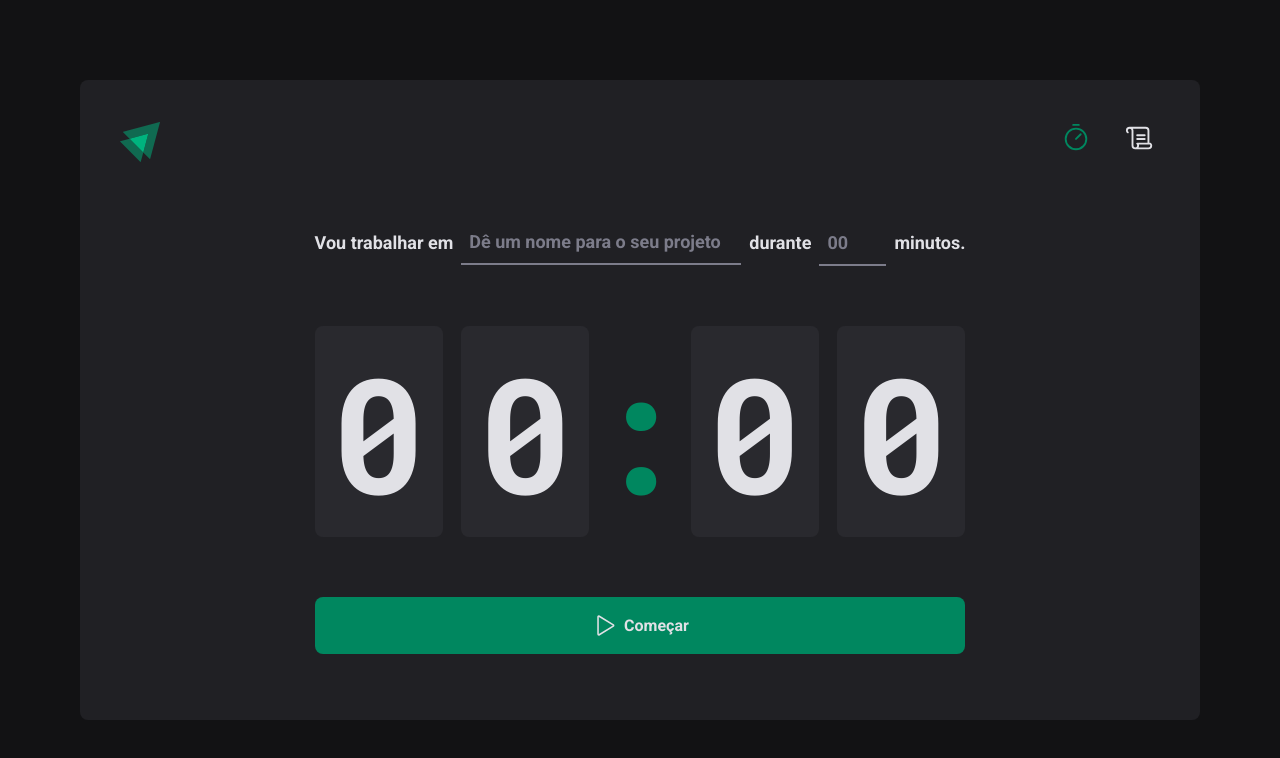
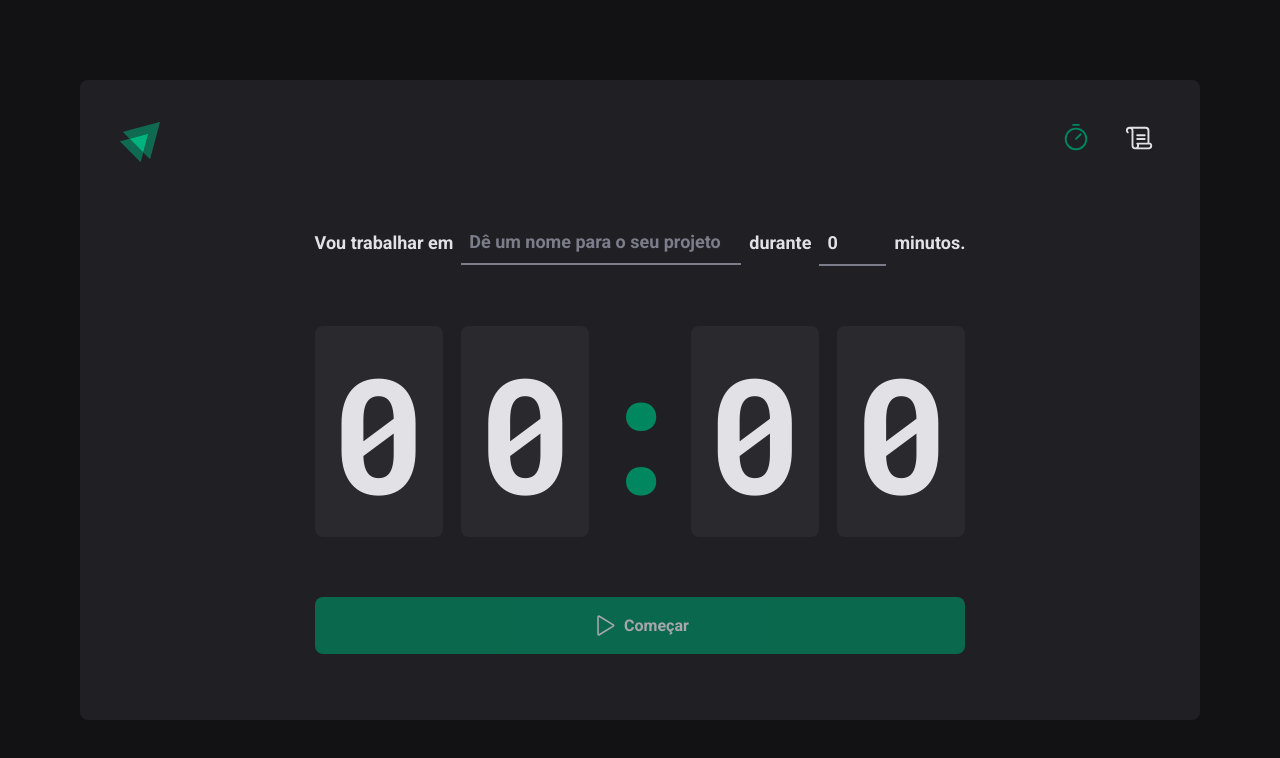
Before and after one commit to brunoobd/ignite-timer, a React (Vite) app: page / in a window 1280 px wide. Shown: the top 758 px of the page. Built offline with nearby package versions, Linux system fonts and the light colour scheme.

Commit message:
feat: add all cycle functions

```diff
--- a/index.html
+++ b/index.html
@@ -1,5 +1,5 @@
 <!DOCTYPE html>
-<html lang="en">
+<html lang="pt-br">
   <head>
     <meta charset="UTF-8" />
     <meta name="viewport" content="width=device-width, initial-scale=1.0" />
@@ -8,10 +8,9 @@
     <link rel="preconnect" href="https://fonts.gstatic.com" crossorigin />
     <link
       href="https://fonts.googleapis.com/css2?family=Roboto+Mono:ital,wght@0,100..700;1,100..700&family=Roboto:ital,wght@0,100..900;1,100..900&display=swap"
-      rel="stylesheet"
-    />
+      rel="stylesheet" />
 
-    <link rel="icon" type="image/svg+xml" href="/vite.svg" />
+    <link rel="icon" type="image/svg+xml" href="/src/assets/logo.svg" />
 
     <title>Ignite Timer</title>
   </head>
--- a/src/components/Countdown/index.tsx
+++ b/src/components/Countdown/index.tsx
@@ -1,17 +1,66 @@
-import {
-  CountdownContainer,
-  CountdownNumber,
-  CountdownSeparator,
-} from "./style";
+import { useEffect, useState } from "react";
 
-export const Countdown = () => (
-  <CountdownContainer>
-    <CountdownNumber>0</CountdownNumber>
-    <CountdownNumber>0</CountdownNumber>
+import { CountdownContainer, CountdownNumber, CountdownSeparator } from "./style";
 
-    <CountdownSeparator>:</CountdownSeparator>
+import { Cycle } from "@models";
+import { differenceInSeconds } from "date-fns";
 
-    <CountdownNumber>0</CountdownNumber>
-    <CountdownNumber>0</CountdownNumber>
-  </CountdownContainer>
-);
+type Props = {
+  cycleInProgress?: Cycle;
+  onCompleteCountdown: VoidFunction;
+};
+
+export const Countdown = ({ cycleInProgress, onCompleteCountdown }: Props) => {
+  const [elapsedSeconds, setElapsedSeconds] = useState(0);
+  const totalSeconds = cycleInProgress ? cycleInProgress.duration * 60 : 0;
+  const remainingSeconds = cycleInProgress ? totalSeconds - elapsedSeconds : 0;
+
+  const remainingMinutes = Math.floor(remainingSeconds / 60);
+  const remainingSecondsInMinute = remainingSeconds % 60;
+
+  const minutes = String(remainingMinutes).padStart(2, "0");
+  const seconds = String(remainingSecondsInMinute).padStart(2, "0");
+
+  useEffect(() => {
+    let interval: number;
+
+    if (cycleInProgress) {
+      interval = window.setInterval(() => {
+        const newElapsedSeconds = differenceInSeconds(new Date(), cycleInProgress.startDate);
+
+        if (newElapsedSeconds === totalSeconds) {
+          onCompleteCountdown();
+        } else {
+          setElapsedSeconds(newElapsedSeconds);
+        }
+      }, 1000);
+    }
+
+    return () => {
+      window.clearInterval(interval);
+      setElapsedSeconds(0);
+    };
+  }, [cycleInProgress]);
+
+  useEffect(() => {
+    if (cycleInProgress) {
+      document.title = `${minutes}:${seconds}`;
+    }
+
+    return () => {
+      document.title = "Ignite Timer";
+    };
+  }, [cycleInProgress, minutes, seconds]);
+
+  return (
+    <CountdownContainer>
+      <CountdownNumber>{minutes[0]}</CountdownNumber>
+      <CountdownNumber>{minutes[1]}</CountdownNumber>
+
+      <CountdownSeparator>:</CountdownSeparator>
+
+      <CountdownNumber>{seconds[0]}</CountdownNumber>
+      <CountdownNumber>{seconds[1]}</CountdownNumber>
+    </CountdownContainer>
+  );
+};
--- a/src/models/Cycle.ts
+++ b/src/models/Cycle.ts
@@ -4,7 +4,7 @@ export type CycleStatus = "inProgress" | "completed" | "interrupted";
 
 export type Cycle = {
   id: number;
-  task: Task;
+  taskId: Task["id"];
   duration: number;
   startDate: Date;
   status: CycleStatus;
--- a/src/pages/Home/index.tsx
+++ b/src/pages/Home/index.tsx
@@ -1,64 +1,163 @@
-import { Controller, useForm } from "react-hook-form";
-
 import { Button, Countdown } from "@components";
 
-import {
-  HomeContainer,
-  InputContainer,
-  InputLabel,
-  TaskInput,
-  TimeInput,
-} from "./styles";
+import { HomeContainer, InputContainer, InputLabel, TaskInput, DurationInput } from "./styles";
+import { FormEvent, useState } from "react";
+import { Cycle, CycleStatus, Task } from "@models";
+import { getNextId } from "@utils";
+
+type Option = {
+  label: string;
+  value: string;
+};
+
+type TaskId = Task["id"];
 
 export const Home = () => {
-  const { control, watch } = useForm();
+  const [taskInputValue, setTaskInputValue] = useState("");
+  const [taskInputSelectedOption, setTaskInputSelectedOption] = useState<Option | null>(null);
+  const [durationInputValue, setDurationInputValue] = useState<number>(0);
+  const [tasks, setTasks] = useState<Task[]>([
+    { id: 1, title: "Estudar React" },
+    { id: 2, title: "Revisar código" },
+    { id: 3, title: "Implementar API" },
+    { id: 4, title: "Debugar erro" },
+    { id: 5, title: "Refatorar componente" },
+    { id: 6, title: "Testar integração" },
+    { id: 7, title: "Otimizar performance" },
+  ]);
+  const [cycles, setCycles] = useState<Cycle[]>([]);
+  const options = tasks.map(({ id, title }) => ({
+    label: title,
+    value: String(id),
+  }));
+  const cycleInProgress = cycles.find((cycle) => cycle.status === "inProgress");
+  const hasCycleInProgress = !!cycleInProgress;
+  const isValidDuration = durationInputValue && durationInputValue >= 1 && durationInputValue <= 60;
+  const isFormValid =
+    (!!taskInputValue.trim().length || !!taskInputSelectedOption) && isValidDuration;
   const taskInputId = "task-input";
-  const timeInputId = "time-input";
+  const durationInputId = "duration-input";
 
-  const taskInput = watch("task");
+  const noOptionsMessage = () => <p>Sem tarefas com esse nome</p>;
 
-  console.log(taskInput);
+  const resetFormFields = () => {
+    setTaskInputValue("");
+    setTaskInputSelectedOption(null);
+    setDurationInputValue(0);
+  };
+
+  const updateCycleStatus = (status: CycleStatus) => {
+    if (hasCycleInProgress) {
+      resetFormFields();
+
+      setCycles((prevState) =>
+        prevState.map(
+          (cycle): Cycle => (cycle.status === "inProgress" ? { ...cycle, status } : cycle)
+        )
+      );
+    }
+  };
+
+  const handleCompleteCycle = () => updateCycleStatus("completed");
+
+  const handleInterruptCycle = () => updateCycleStatus("interrupted");
+
+  const handleCreateNewCycle = (taskId: TaskId, duration: number) => {
+    const newCycleId = getNextId<Cycle>(cycles);
+
+    setCycles((prevState) => [
+      ...prevState,
+      { id: newCycleId, taskId, duration, startDate: new Date(), status: "inProgress" },
+    ]);
+  };
+
+  const handleCreateNewTask = (taskTitle: string): TaskId => {
+    const newTaskId = getNextId<Task>(tasks);
+
+    setTasks((prevState) => [...prevState, { id: newTaskId, title: taskTitle }]);
+
+    return newTaskId;
+  };
+
+  const handleSubmit = (event: FormEvent) => {
+    event.preventDefault();
+
+    const taskTitle = taskInputValue.trim();
+    const hasTaskTitle = !!taskTitle.length;
+    const hasSelectedOption = !!taskInputSelectedOption;
+    let taskId: number | undefined;
+
+    if (hasTaskTitle) {
+      taskId = handleCreateNewTask(taskTitle);
+    } else if (hasSelectedOption) {
+      taskId = tasks.find((task) => task.id === Number(taskInputSelectedOption.value))?.id;
+    }
+
+    if (!taskId) {
+      return alert("Algo deu errado ao definir uma tarefa para o ciclo.");
+    } else if (!durationInputValue) {
+      return alert("Algo deu errado ao definir a duração do ciclo.");
+    }
+
+    handleCreateNewCycle(taskId, durationInputValue);
+  };
 
   return (
-    <HomeContainer>
+    <HomeContainer onSubmit={handleSubmit}>
       <InputContainer>
         <InputLabel htmlFor={taskInputId}>Vou trabalhar em</InputLabel>
-        <Controller
-          name={"task"}
-          control={control}
-          render={({ field: { value } }) => (
         <TaskInput
+          options={options}
           inputId={taskInputId}
-              value={value}
-              options={[]}
+          inputValue={taskInputValue}
+          onInputChange={(newValue, { action }) => {
+            if (action !== "input-blur" && action !== "menu-close") {
+              setTaskInputValue(newValue);
+            }
+          }}
+          value={taskInputSelectedOption}
+          onChange={(optionSelected) => {
+            setTaskInputSelectedOption(optionSelected as Option);
+          }}
+          noOptionsMessage={noOptionsMessage}
           placeholder={"Dê um nome para o seu projeto"}
           isClearable
-            />
-          )}
+          required={!taskInputValue.length && !taskInputSelectedOption}
+          isDisabled={hasCycleInProgress}
         />
 
-        <InputLabel htmlFor={timeInputId}>durante</InputLabel>
-        <Controller
-          name={"time"}
-          control={control}
-          render={({ field: { value } }) => (
-            <TimeInput
-              id={timeInputId}
-              value={value}
+        <InputLabel htmlFor={durationInputId}>durante</InputLabel>
+        <DurationInput
+          id={durationInputId}
+          value={durationInputValue}
+          onChange={({ target }) => setDurationInputValue(Number(target.value))}
           placeholder={"00"}
-              step={5}
-              min={5}
+          min={1}
           max={60}
-            />
-          )}
+          required
+          disabled={hasCycleInProgress}
         />
 
         <InputLabel>minutos.</InputLabel>
       </InputContainer>
 
-      <Countdown />
+      <Countdown cycleInProgress={cycleInProgress} onCompleteCountdown={handleCompleteCycle} />
 
-      <Button />
+      {hasCycleInProgress ? (
+        <Button
+          key={"interruptCycleButton"}
+          variant={"danger"}
+          type={"button"}
+          onClick={handleInterruptCycle}
+        />
+      ) : (
+        <Button
+          key={"newCycleButton"}
+          variant={"success"}
+          type={"submit"}
+          disabled={!isFormValid}
+        />
+      )}
     </HomeContainer>
   );
 };
--- a/src/pages/Home/styles.ts
+++ b/src/pages/Home/styles.ts
@@ -64,6 +64,8 @@ export const TaskInput = styled(Select).attrs(({ theme }) => ({
       margin: 0,
       padding: 0,
 
+      visibility: "visible",
+
       color: theme.COLORS.GRAY_100,
     }),
     indicatorsContainer: () => ({
@@ -108,7 +110,7 @@ export const TaskInput = styled(Select).attrs(({ theme }) => ({
   },
 }))``;
 
-export const TimeInput = styled.input.attrs(() => ({
+export const DurationInput = styled.input.attrs(() => ({
   type: "number",
 }))`
   max-width: 4.5rem;
```
Also changed, not shown: src/components/Button/index.tsx (+2 -5 lines). Lines whose indentation alone changed are shown as unchanged.
